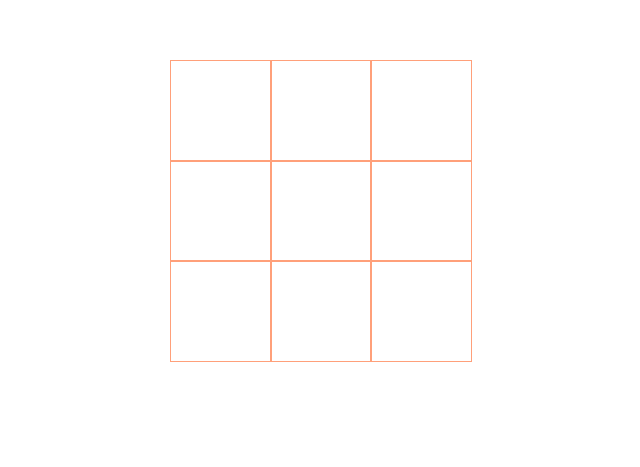
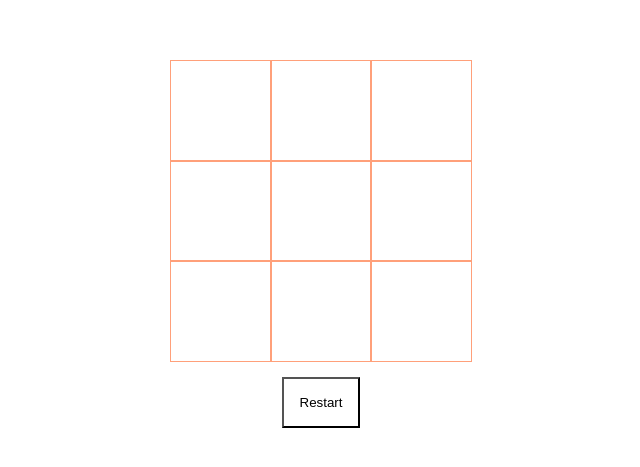
Before and after one commit to patrick-plue/tic-tac-toe-react, a React (Create React App) app: page / in a window 1280 px wide. Shown: the part 189-656 px from the top of the page, without its empty margins (319-959 px from the left). Built offline with nearby package versions, Linux system fonts and the light colour scheme.

Commit message:
add restart-button

```diff
--- a/src/components/Board.jsx
+++ b/src/components/Board.jsx
@@ -91,6 +91,13 @@ export default function Board() {
     }
   };
 
+  const restart = () => {
+    const copyIsMarked = [...isMarked];
+    const resetArray = copyIsMarked.map((arr) => arr.map((el) => (el = 0)));
+    setIsMarked(resetArray);
+    setWinner('');
+  };
+
   return (
     <div className={notification()}>
       {isMarked.map((field, i1) =>
@@ -104,6 +111,9 @@ export default function Board() {
           />
         ))
       )}
+      <div className="restart">
+        <button onClick={restart}>Restart</button>
+      </div>
     </div>
   );
 }
--- a/src/styles/app.css
+++ b/src/styles/app.css
@@ -40,3 +40,20 @@
 .loose {
   outline: 5px solid red;
 }
+
+.restart {
+  width: 100%;
+  display: flex;
+  justify-content: center;
+  padding: 1rem;
+}
+
+.restart > button {
+  padding: 1rem;
+  background-color: transparent;
+}
+
+.restart > button:hover {
+  cursor: pointer;
+  box-shadow: 0px 0px 10px 0px lightcoral;
+}
```
